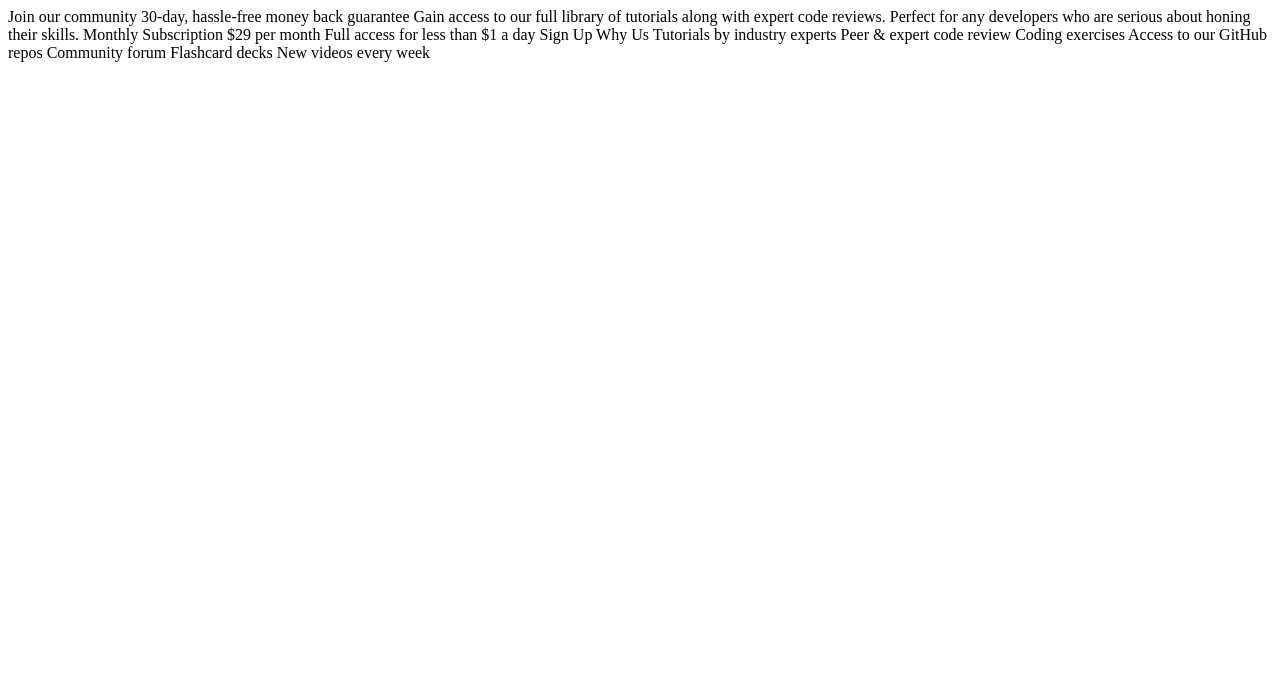
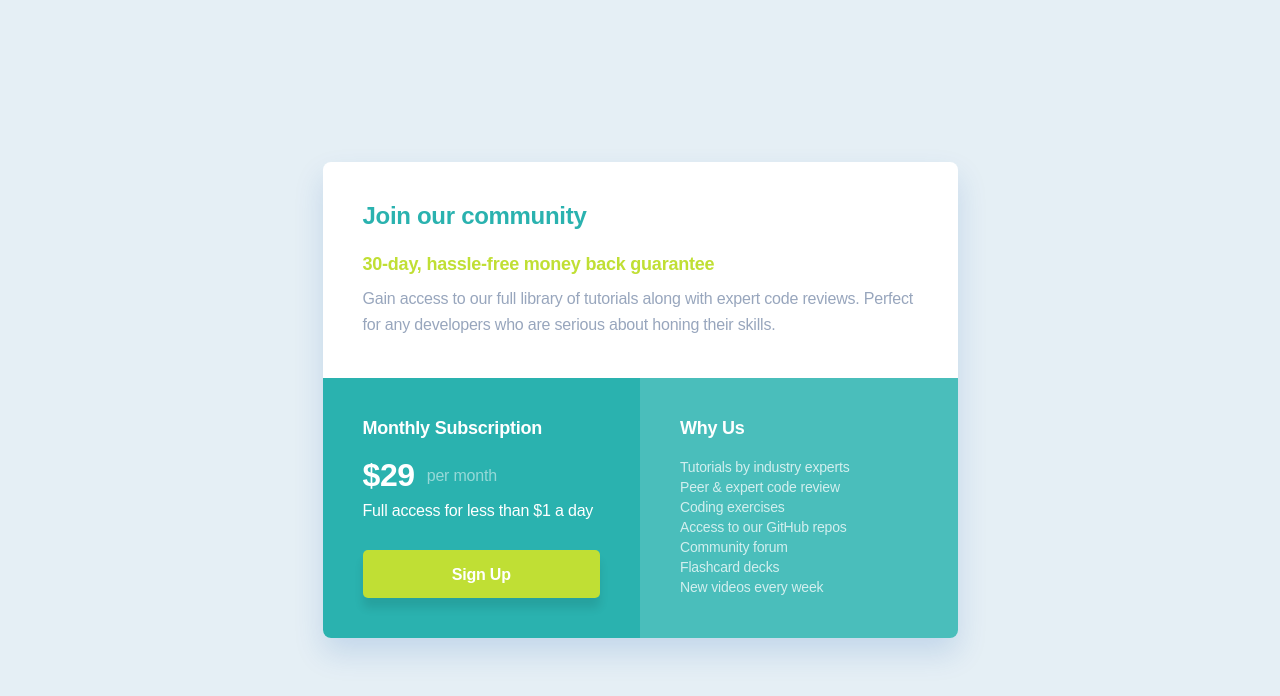
Before and after one commit to s0alken/single-price-grid-component, a website: page index.html in a window 1280 px wide. Drawn offline with Linux system fonts and the light colour scheme.

Commit message:
finished

```diff
--- a/index.html
+++ b/index.html
@@ -1,8 +1,10 @@
 <!DOCTYPE html>
 <html lang="en">
+
 <head>
   <meta charset="UTF-8">
-  <meta name="viewport" content="width=device-width, initial-scale=1.0"> <!-- displays site properly based on user's device -->
+  <meta name="viewport" content="width=device-width, initial-scale=1.0">
+  <!-- displays site properly based on user's device -->
 
   <link rel="icon" type="image/png" sizes="32x32" href="./images/favicon-32x32.png">
 
@@ -11,31 +13,49 @@
   <title>Frontend Mentor | Single Price Grid Component</title>
 
 </head>
+
 <body>
-  Join our community
 
-  30-day, hassle-free money back guarantee
+  <main>
+    <div class="card">
+      <section class="community">
+        <h1 class="heading-primary">Join our community</h1>
 
-  Gain access to our full library of tutorials along with expert code reviews.
-  Perfect for any developers who are serious about honing their skills.
+        <h2 class="heading-secondary heading-secondary--highlight">30-day, hassle-free money back guarantee</h2>
 
-  Monthly Subscription
+        <p>
+          Gain access to our full library of tutorials along with expert code reviews.
+          Perfect for any developers who are serious about honing their skills.
+        </p>
+      </section>
+      <section class="subscription">
+        <h2 class="heading-secondary">Monthly Subscription</h2>
 
-  &dollar;29 per month
+        <div class="subscription__price">
+          <b>&dollar;29</b> <span>per month</span>
+        </div>
 
-  Full access for less than &dollar;1 a day
+        <p>Full access for less than &dollar;1 a day</p>
 
-  Sign Up
+        <button>Sign Up</button>
+      </section>
+      <section class="us">
+        <h2 class="heading-secondary">Why Us</h2>
 
-  Why Us
+        <ul>
+          <li>Tutorials by industry experts</li>
+          <li>Peer &amp; expert code review</li>
+          <li>Coding exercises</li>
+          <li>Access to our GitHub repos</li>
+          <li>Community forum</li>
+          <li>Flashcard decks</li>
+          <li>New videos every week</li>
+        </ul>
 
-  Tutorials by industry experts
-  Peer &amp; expert code review
-  Coding exercises
-  Access to our GitHub repos
-  Community forum
-  Flashcard decks
-  New videos every week
+      </section>
+    </div>
+  </main>
 
 </body>
+
 </html>
--- a/package.json
+++ b/package.json
@@ -8,7 +8,7 @@
     "devserver": "live-server --port=8090",
     "start": "npm-run-all --parallel devserver watch:sass",
     "build": "sass sass/style.scss css/style.css"
-  },,
+  },
   "repository": {
     "type": "git",
     "url": "git+https://github.com/s0alken/single-price-grid-component.git"
--- /dev/null
+++ b/sass/_typography.scss
@@ -0,0 +1,41 @@
+@import url('https://fonts.googleapis.com/css2?family=Barlow+Semi+Condensed:wght@500;600&display=swap');
+
+body {
+    font-family: $font-primary;
+    font-weight: 400;
+    font-size: 1.6rem;
+    line-height: 2.6rem;
+
+    letter-spacing: -.02rem;
+}
+
+.heading-primary {
+    font-weight: 700;
+    font-size: 2.4rem;
+    line-height: 2.8rem;
+
+    letter-spacing: -.03rem;
+
+    color: $cyan;
+
+    margin-bottom: 2.4rem;
+}
+
+.heading-secondary {
+    font-weight: 700;
+    font-size: 1.8rem;
+    line-height: 2.1rem;
+
+    letter-spacing: -.0225rem;
+
+    color: $white;
+
+    margin-bottom: 1.8rem;
+
+    &--highlight {
+
+        color: $bright-yellow;
+
+        margin-bottom: 1.1rem;
+    }
+}
--- /dev/null
+++ b/sass/_variables.scss
@@ -0,0 +1,18 @@
+//Colors
+
+//Primary
+
+$cyan: hsl(179, 62%, 43%);
+$bright-yellow: hsl(71, 73%, 54%);
+
+//Neutral
+
+$light-gray: hsl(204, 43%, 93%);
+$grayish-blue: hsl(218, 22%, 67%);
+$white: hsl(0, 0%, 100%);
+
+//Fonts
+$font-primary: 'Karla', sans-serif;
+
+//Breakpoint
+$br-medium: 31.25rem; //500px
--- a/sass/style.scss
+++ b/sass/style.scss
@@ -0,0 +1,162 @@
+@import "variables";
+@import "typography";
+
+*,
+*::before,
+*::after {
+    padding: 0;
+    margin: 0;
+    box-sizing: inherit;
+}
+
+html {
+    box-sizing: border-box;
+    font-size: 62.5%;
+}
+
+body {
+    background-color: $light-gray;
+
+    display: flex;
+    justify-content: center;
+    align-items: center;
+
+    min-height: 100vh;
+}
+
+.card {
+    max-width: 63.5rem;
+
+    display: grid;
+    grid-auto-columns: 1fr;
+
+    grid-template:
+        "community community"
+        "subscription us";
+
+    background-color: $white;
+    box-shadow: 0 1.5rem 3rem hsla(212, 100%, 34%, 0.149);
+    border-radius: .8rem;
+
+    overflow: hidden;
+
+    margin: 3.2rem;
+
+    &>* {
+        padding: 4rem;
+    }
+
+    @media only screen and (max-width: $br-medium) {
+        grid-template:
+            "community"
+            "subscription"
+            "us";
+
+        &>* {
+            padding: 2.4rem;
+        }
+    }
+}
+
+.community {
+    grid-area: community;
+
+    p {
+        color: $grayish-blue;
+    }
+}
+
+.subscription {
+    grid-area: subscription;
+
+    background: $cyan;
+
+    &__price {
+        display: flex;
+        align-items: center;
+
+        margin-bottom: .4rem;
+
+        b {
+            font-weight: 700;
+            font-size: 3.2rem;
+            line-height: 3.7rem;
+            letter-spacing: -.04rem;
+
+            color: $white;
+
+            margin-right: 1.2rem;
+        }
+
+        span {
+            font-size: 1.6rem;
+            line-height: 2.6rem;
+
+            letter-spacing: -0.02rem;
+
+            color: $white;
+
+            mix-blend-mode: normal;
+            opacity: 0.5;
+        }
+    }
+
+    p {
+        color: $white;
+
+        margin-bottom: 2.6rem;
+    }
+
+    button {
+        font-family: inherit;
+        font-weight: 700;
+        font-size: 1.6rem;
+        line-height: 1.9rem;
+
+        letter-spacing: -.02rem;
+
+        color: $white;
+
+        width: 100%;
+        padding: 1.5rem 0 1.4rem;
+
+        border: none;
+        background: $bright-yellow;
+        box-shadow: 0px 1rem 1rem hsla(0, 0%, 0%, 0.097);
+        border-radius: .5rem;
+    }
+}
+
+.us {
+    grid-area: us;
+    position: relative;
+
+    background-color: $cyan;
+
+    &:after {
+        content: "";
+        display: block;
+        width: 100%;
+        height: 100%;
+        position: absolute;
+        top: 0;
+        left: 0;
+        background-color: $white;
+        opacity: .15;
+    }
+
+    ul {
+        list-style: none;
+
+        font-size: 1.4rem;
+        line-height: 2rem;
+
+        letter-spacing: -.0175rem;
+
+        color: $white;
+
+        mix-blend-mode: normal;
+        opacity: 0.75;
+    }
+
+}
```
Also changed, not shown: css/style.css, 2 other files.
